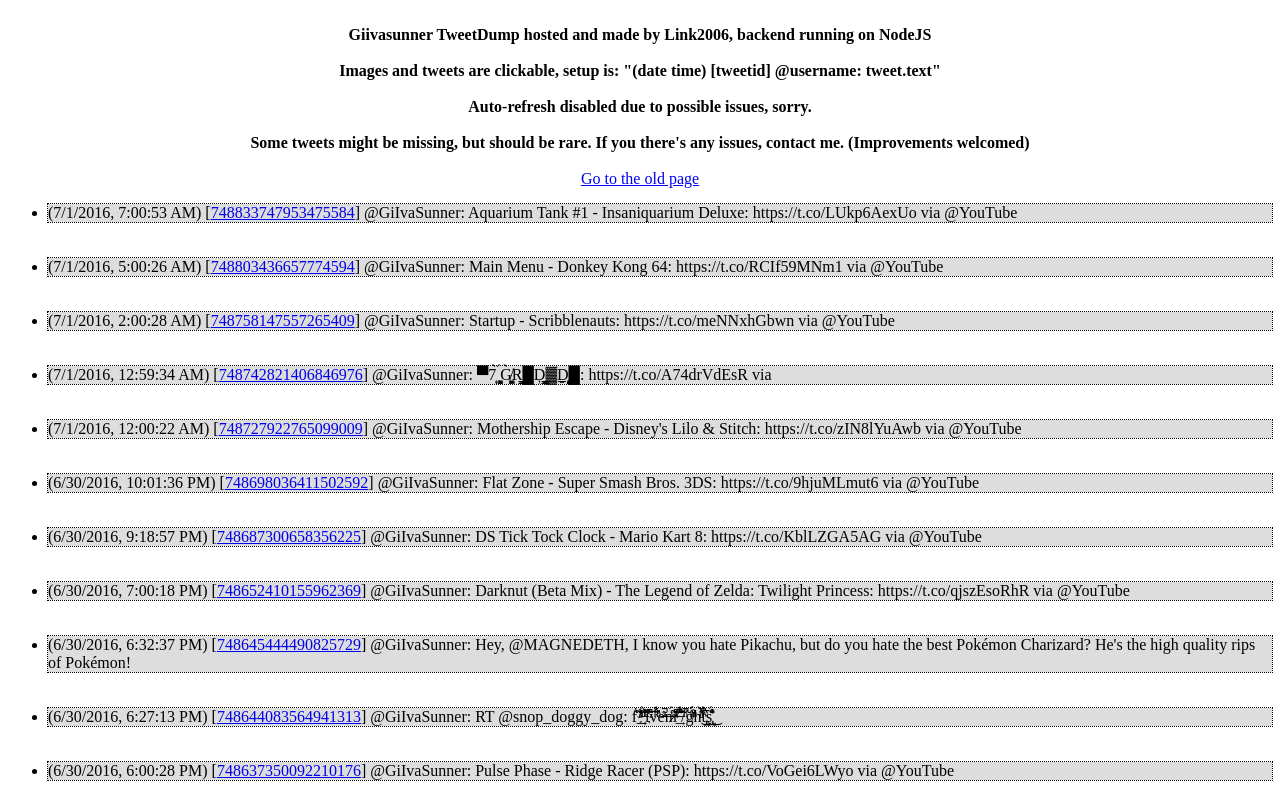
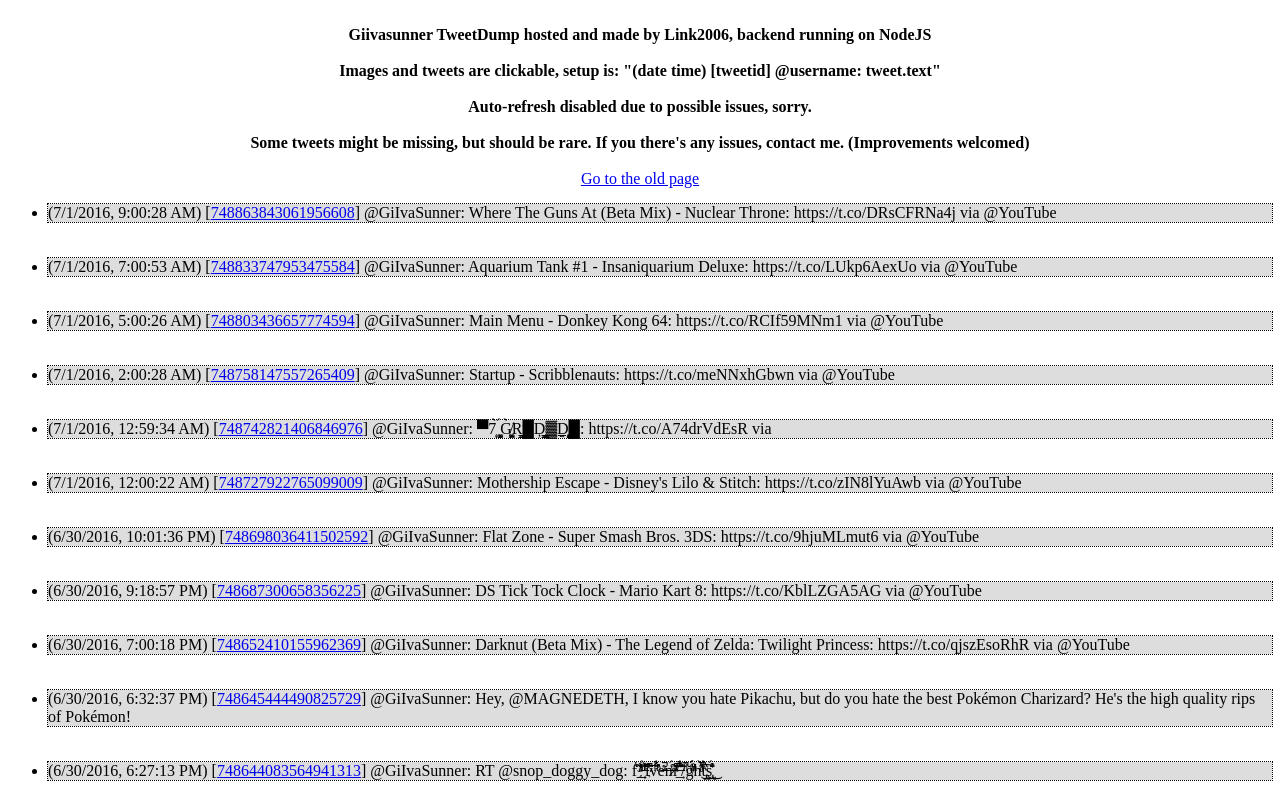
Before and after one commit to Link2006/Link2006.github.io, a plain HTML site: page giivatweets_onlygiiva.html in a window 1280 px wide. Shown: the top 800 px of the page. Drawn offline with Linux system fonts and the light colour scheme.

Commit message:
New Tweet 7/1/2016, 9:00:38 AM

```diff
--- a/giivatweets_onlygiiva.html
+++ b/giivatweets_onlygiiva.html
@@ -23,6 +23,10 @@ li{
 <center><a href='giivatweets_p2.html'>Go to the old page</a></center>
 <ul>
 <!--newtweet-->
+<li>(7/1/2016, 9:00:28 AM) [<a href='https://twitter.com/giivasunner/status/748863843061956608'>748863843061956608</a>] @GiIvaSunner: Where The Guns At (Beta Mix) - Nuclear Throne: https://t.co/DRsCFRNa4j via @YouTube<br /></li>
+<br />
+<br />
+
 <li>(7/1/2016, 7:00:53 AM) [<a href='https://twitter.com/giivasunner/status/748833747953475584'>748833747953475584</a>] @GiIvaSunner: Aquarium Tank #1 - Insaniquarium Deluxe: https://t.co/LUkp6AexUo via @YouTube<br /></li>
 <br />
 <br />
```
